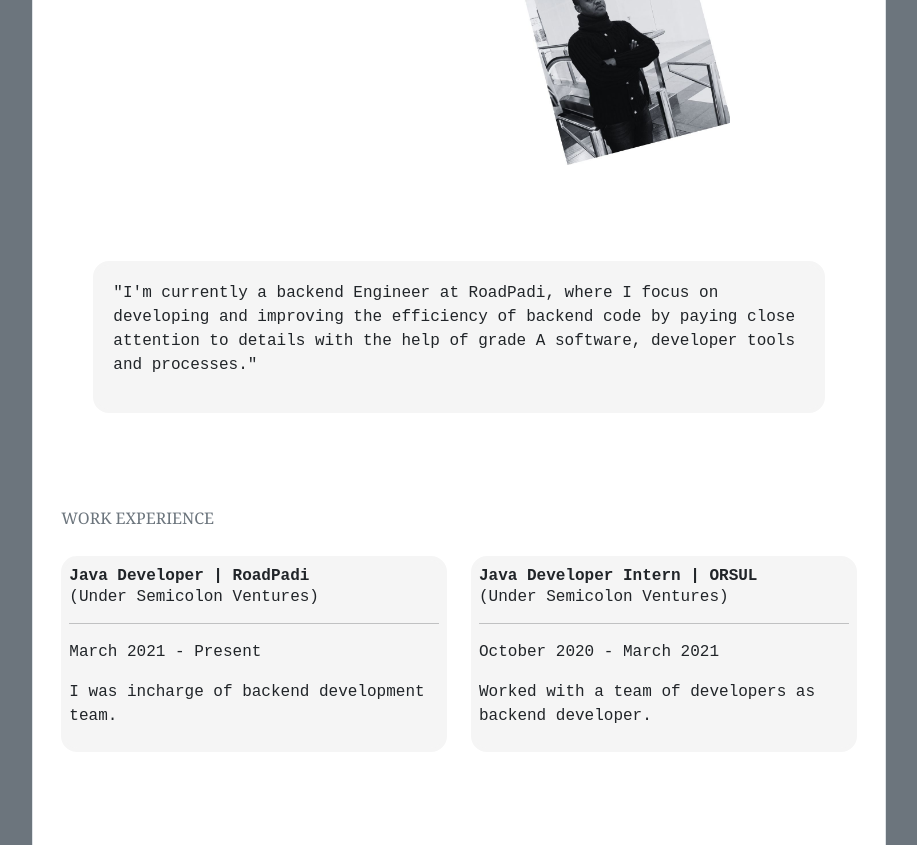
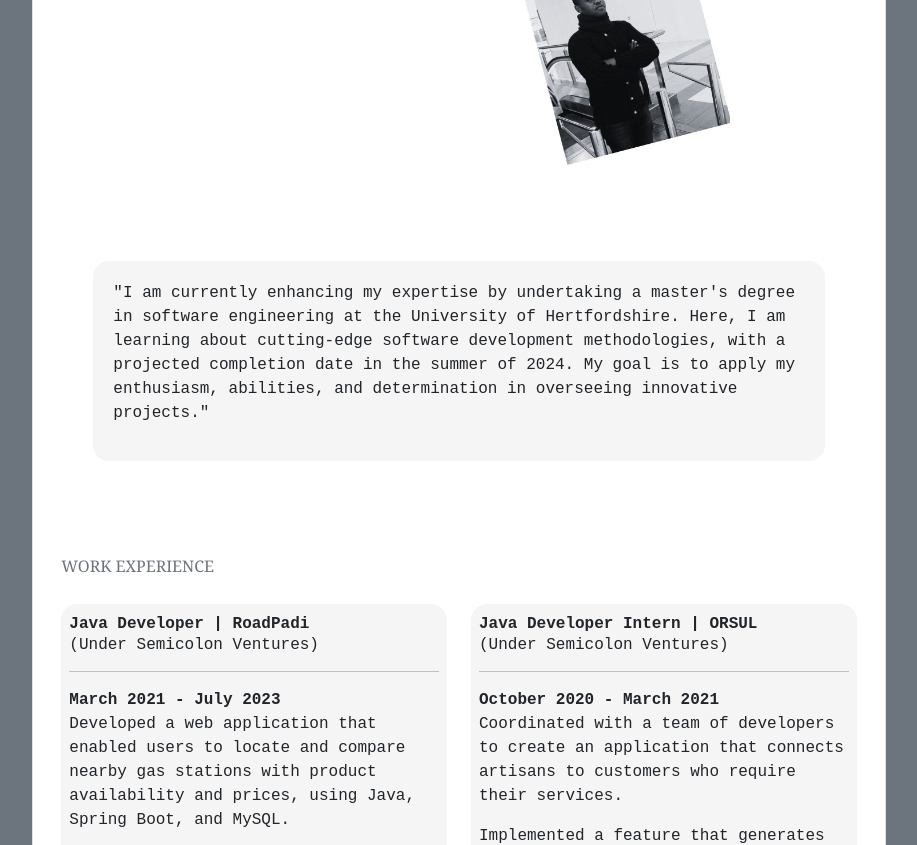
Before and after one commit to Justin-mario/gozie.dev, a plain HTML site: page portfolio/portfolio.html in a window 1280 px wide. Shown: the part 76-921 px from the top of the page, without its empty margins (181-1098 px from the left). Drawn offline with nearby package versions, Linux system fonts and the light colour scheme.

Commit message:
updated my work history and bio

```diff
--- a/portfolio/portfolio.html
+++ b/portfolio/portfolio.html
@@ -33,10 +33,10 @@
                     <div class="row bg-white">
                         <div class="col-12 bg-white mt-5">
             <section class="section--two mt-5 mx-5">
-                <div id="section--two--p" ><p>"I'm currently a backend Engineer at RoadPadi,
-                    where I focus on developing and improving the efficiency of backend code by paying
-                    close attention to details with the help of grade A software,
-                    developer tools and processes." </p></div>
+                <div id="section--two--p" ><p>"I am currently enhancing my expertise by undertaking a master's degree in software
+                    engineering at the University of Hertfordshire. Here, I am learning about cutting-edge software development
+                    methodologies, with a projected completion date in the summer of 2024.
+                    My goal is to apply my enthusiasm, abilities, and determination in overseeing innovative projects." </p></div>
 
             </section>
         </div>
@@ -52,13 +52,14 @@
                 <div class="work--history--section">
                     <div class="row bg-white m-1 ">
                         <div class="col-lg-6 bg-white  ">
-                    <div class="work--history--div p-1 ">
+                    <div class="work--history--div p-1  ">
                         <strong>Java Developer  | RoadPadi</strong>
                         <h6>(Under Semicolon Ventures)</h6>
                         <hr>
-                        <p>March 2021 - Present</p>
-                        <p>I was incharge of backend development team.</p>
-
+                        <strong>March 2021 - July 2023</strong>
+                        <p>Developed a web application that enabled users to locate and compare nearby gas stations with product availability and prices, using Java, Spring Boot, and MySQL.</p>
+                        <p>Contributed to developing an infrastructure/platform that allowed travel agents to access and sell tickets for trips of various transport companies on our platform, increasing revenue by 20% and customer satisfaction by 15%, using Java, Spring boot, and RESTful APIs, and MYSQL.</p>
+                        <br>
                     </div>
                     </div>
 
@@ -68,9 +69,12 @@
                         <strong >Java Developer  Intern | ORSUL</strong>
                         <h6>(Under Semicolon Ventures)</h6>
                         <hr>
-                        <p>October 2020 - March 2021</p>
-                        <p>Worked with a team of developers
-                            as backend developer.</p>
+                        <strong>October 2020 - March 2021</strong>
+                        <p>Coordinated with a team of developers to create an application that connects artisans to customers who require their services.</p>
+                        <p>Implemented a feature that generates and validates a one-time password (OTP) for users during the onboarding process, using Twilio API and Java Mail.</p>
+                        <p>Secured the application and JSON Web Token (JWT) using spring security framework, applying authentication and authorisation mechanisms.</p>
+
+
                     </div>
                     </div>
                 </div>
```
Also changed, not shown: index.html (+7 -6 lines).
